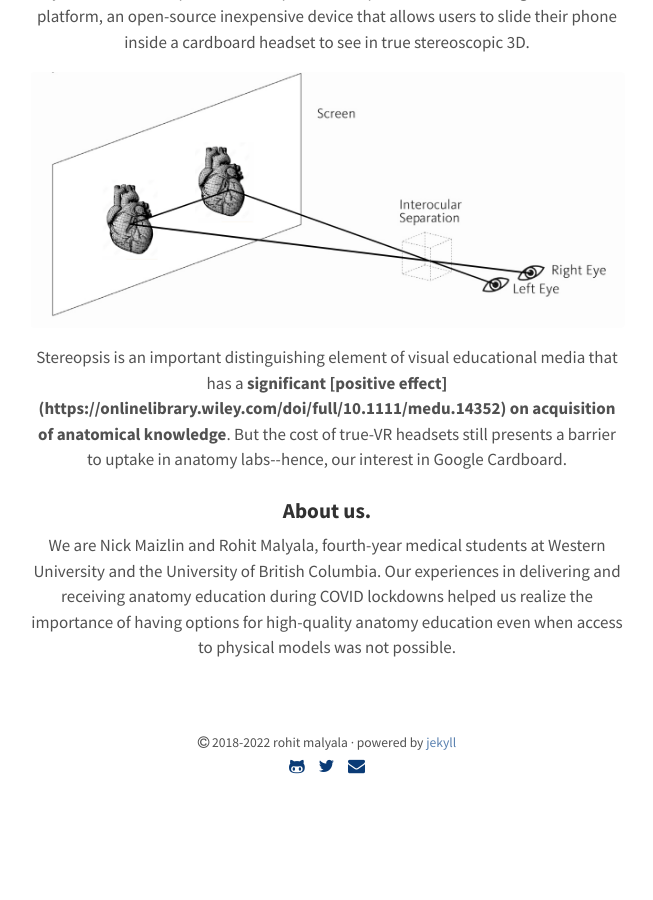
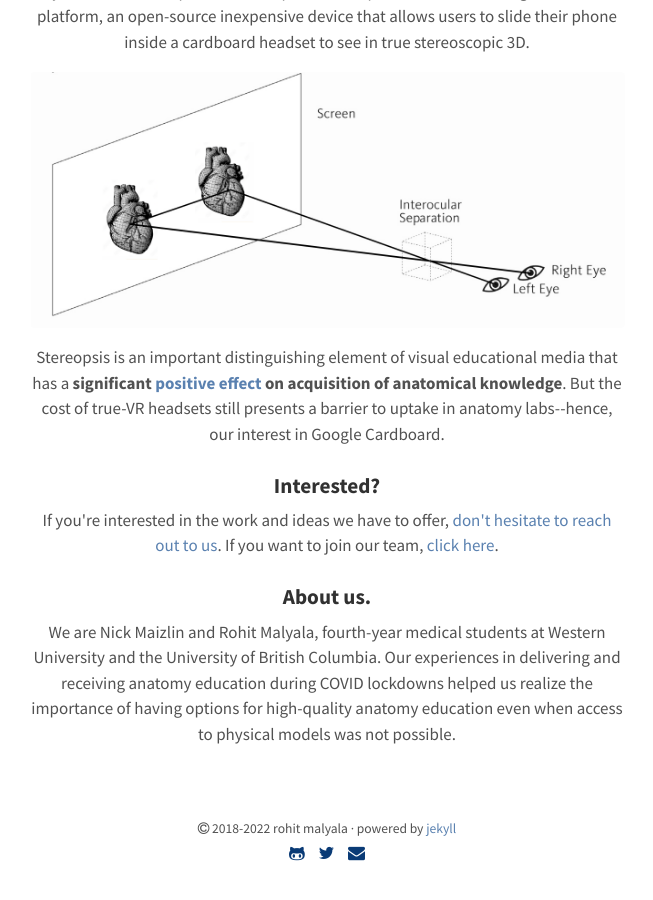
Before and after one commit to nicoelayda/celeste, a Jekyll site: the page built from index.html, in a window 1280 px wide and 900 px high, scrolled down 679 px. Shown: the whole window, without its empty margins (313-966 px from the left). Built offline with Jekyll 4.4.1, drawn with Linux system fonts in a browser that asks for light colours; before the commit the page ends 1493 px from its top, so only the background shows below that.

Commit message:
fixing html errors, adding new front page text

```diff
--- a/index.html
+++ b/index.html
@@ -27,7 +27,13 @@ title: Home
 
     <img src="{{site.baseurl}}/assets/img/stereo-heart.png">
 
-    Stereopsis is an important distinguishing element of visual educational media that has a <b>significant [positive effect](https://onlinelibrary.wiley.com/doi/full/10.1111/medu.14352) on acquisition of anatomical knowledge</b>. But the cost of true-VR headsets still presents a barrier to uptake in anatomy labs--hence, our interest in Google Cardboard.
+    Stereopsis is an important distinguishing element of visual educational media that has a <b>significant <a href="https://onlinelibrary.wiley.com/doi/full/10.1111/medu.14352">positive effect</a> on acquisition of anatomical knowledge</b>. But the cost of true-VR headsets still presents a barrier to uptake in anatomy labs--hence, our interest in Google Cardboard.
+
+    <h3 class="Contact us">Interested?</h3>
+
+    If you're interested in the work and ideas we have to offer, <a href="mailto:rohitml2013@gmail.com">don't hesitate to reach out to us</a>.
+
+    If you want to join our team, <a href="https://www.virtualvesalius.com/joinus/">click here</a>.
 
     <h3 class="About us">About us.</h3>
 
```
